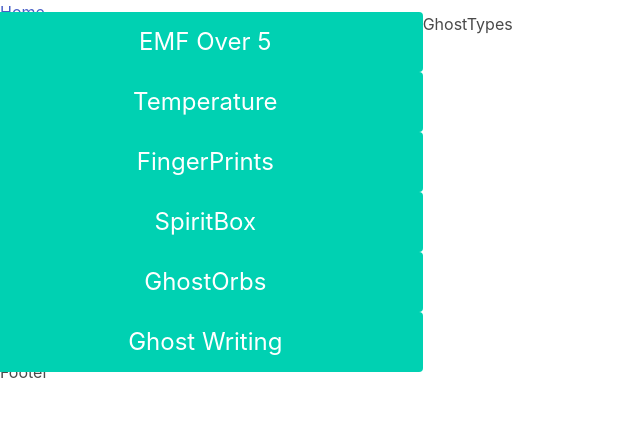
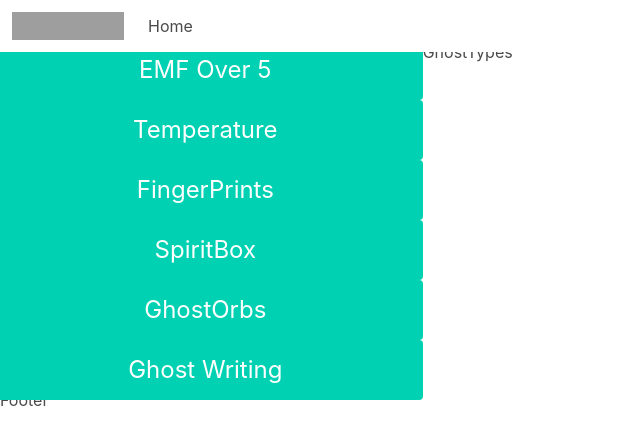
Before and after one commit to lebull/PhasmophobiaQuickGrid, a React (Create React App) app: page / in a window 1280 px wide. Shown: the top 444 px of the page, without its empty margins (0-640 px from the left). Built offline with nearby package versions, Linux system fonts and the light colour scheme; grey boxes are pictures that could not be loaded.

Commit message:
Toss in top navbar

```diff
--- a/src/layout/Layout.tsx
+++ b/src/layout/Layout.tsx
@@ -1,5 +1,27 @@
 import React from "react";
 import { Link } from "react-router-dom";
+
+const Header = () =>
+    <nav className="navbar" role="navigation" aria-label="main navigation">
+        <div className="navbar-brand">
+            <a className="navbar-item" href="https://bulma.io">
+            <img src="https://bulma.io/images/bulma-logo.png" alt="logo" width="112" height="28"></img>
+            </a>
+
+            <a role="button" className="navbar-burger burger" aria-label="menu" aria-expanded="false" data-target="navbarBasicExample">
+                <span aria-hidden="true"></span>
+                <span aria-hidden="true"></span>
+                <span aria-hidden="true"></span>
+            </a>
+        </div>
+
+        <div className="navbar-menu">
+            <div className="navbar-start">
+                <Link to="/" className="navbar-item">Home</Link>
+            </div>
+        </div>
+    </nav>
+
 
 interface ILayoutProps {
     children: any;
@@ -7,13 +29,7 @@ interface ILayoutProps {
 
 export const Layout = ({ children } : ILayoutProps) =>
     <div>
-        <div>
-            <ul>
-                <li>
-                    <Link to="/">Home</Link>
-                </li>
-            </ul>
-        </div>
-            { children }
+        <Header/>
+        { children }
         <div>Footer</div>
     </div>
```
Also changed, not shown: src/layout/dist/Layout.js.
